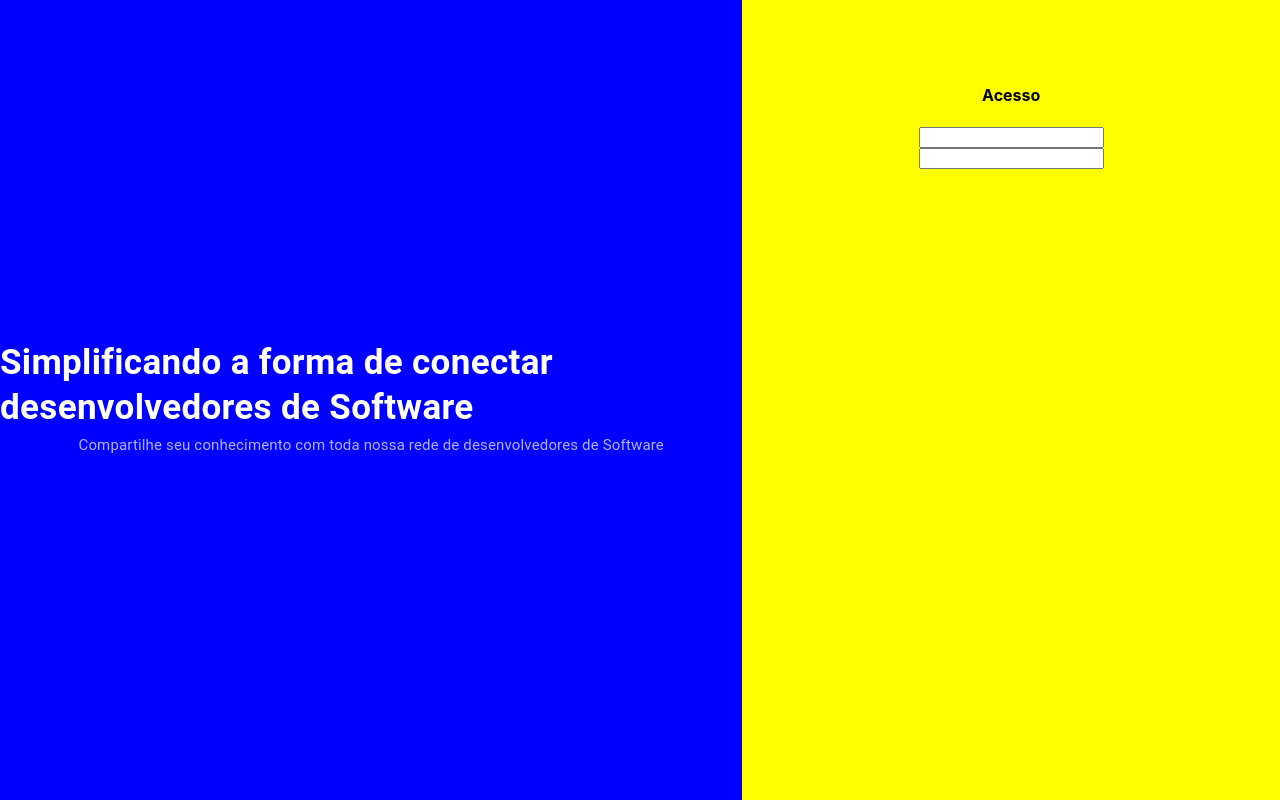
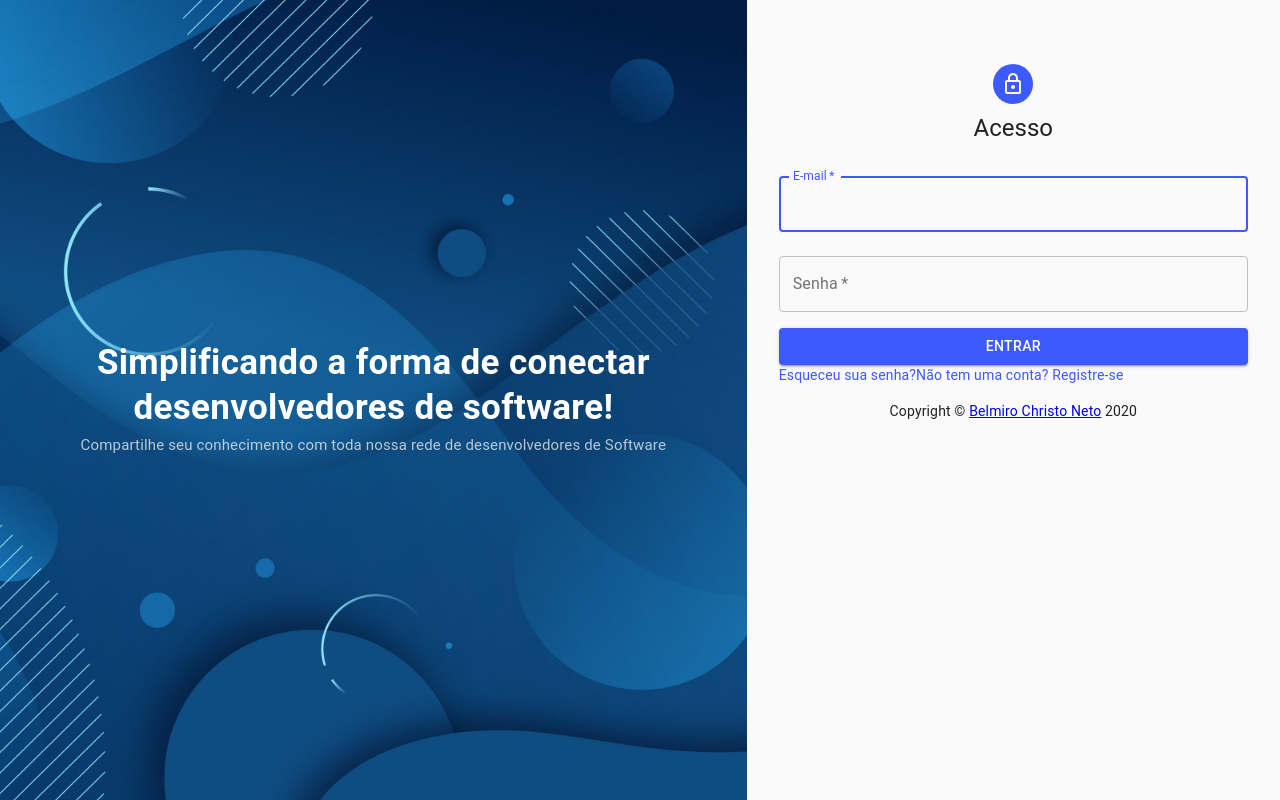
Before and after one commit to belmironeto/conectadev, a React (Create React App) app: page /sign-in in a window 1280 px wide. Built offline with nearby package versions, Linux system fonts and the light colour scheme.

Commit message:
Ajustes da pagina de sign-in para utilizar Grid e Box components

```diff
--- a/src/index.css
+++ /dev/null
@@ -1,14 +0,0 @@
-body {
-  margin: 0;
-  font-family: -apple-system, BlinkMacSystemFont, 'Segoe UI', 'Roboto', 'Oxygen',
-    'Ubuntu', 'Cantarell', 'Fira Sans', 'Droid Sans', 'Helvetica Neue',
-    sans-serif;
-  -webkit-font-smoothing: antialiased;
-  -moz-osx-font-smoothing: grayscale;
-  background-color: #f9f9f9;
-}
-
-code {
-  font-family: source-code-pro, Menlo, Monaco, Consolas, 'Courier New',
-    monospace;
-}
--- a/src/index.js
+++ b/src/index.js
@@ -1,10 +1,11 @@
 import React from 'react';
 import ReactDOM from 'react-dom';
-import './index.css';
+import CssBaseLine from '@material-ui/core/CssBaseline';
 import App from './App';
 
 ReactDOM.render(
   <React.StrictMode>
+    <CssBaseLine />
     <App />
   </React.StrictMode>,
   document.getElementById('root')
--- a/src/pages/Signin/index.js
+++ b/src/pages/Signin/index.js
@@ -1,42 +1,60 @@
 import React from 'react';
-
+import { Grid, Box, Avatar } from '@material-ui/core';
 import { makeStyles } from '@material-ui/core/styles';
-import { Typography } from '@material-ui/core';
+import { Typography, TextField, Button, Link } from '@material-ui/core';
+import LockOutlinedIcon from '@material-ui/icons/LockOutlined';
 
 const useStyles = makeStyles((theme) => ({
   root: {
-    display: 'flex',
-    flexDirection: 'row',
     height: '100vh',
   },
-  left: {
-    background: 'blue',
-    flexBasis: '58%',
-
-    display: 'flex',
-    flexDirection: 'column',
-    justifyContent: 'center',
-    alignItems: 'center',
+  image: {
+    backgroundImage: 'url(/images/background.jpg)',
+    backgroundPosition: 'center',
+    backgroundSize: 'cover',
+    backgroundRepeat: 'none',
+    padding: theme.spacing(2),
+    textAlign: 'center',
   },
-  right: {
-    background: 'yellow',
-    flexBasis: '42%',
+  avatar: {
+    background: theme.palette.primary.main,
+    marginBottom: theme.spacing(1),
+  },
+  button: {
+    marginTop: theme.spacing(1),
   },
   form: {
-    display: 'flex',
-    flexDirection: 'column',
-    margin: '64px 32px',
-    alignItems: 'center',
+    margin: theme.spacing(2, 4),
   },
 }));
+
+function CopyRight() {
+  return (
+    <Typography variant="body2" align="center">
+      {'Copyright © '}
+      <a color="inherit" href="https://www.linkedin.com/in/belmiro-neto/">
+        Belmiro Christo Neto
+      </a>{' '}
+      {new Date().getFullYear()}
+    </Typography>
+  );
+}
 export default function SignIn() {
   const classes = useStyles();
   return (
-    <div className={classes.root}>
-      <div className={classes.left}>
+    <Grid container className={classes.root}>
+      <Grid
+        item
+        container
+        md={7}
+        direction="column"
+        justify="center"
+        alignItems="center"
+        className={classes.image}
+      >
         <Typography style={{ color: '#fff', fontSize: 35, lineHeight: '45px' }}>
           <strong>
-            Simplificando a forma de conectar desenvolvedores de Software
+            Simplificando a forma de conectar desenvolvedores de software!
           </strong>
         </Typography>
         <Typography
@@ -51,14 +69,56 @@ export default function SignIn() {
           Compartilhe seu conhecimento com toda nossa rede de desenvolvedores de
           Software
         </Typography>
-      </div>
-      <div className={classes.right}>
-        <form className={classes.form}>
-          <h4>Acesso</h4>
-          <input type="text" />
-          <input type="text" />
-        </form>
-      </div>
-    </div>
+      </Grid>
+      <Grid item md={5}>
+        <Box display="flex" flexDirection="column" alignItems="center" mt={8}>
+          <Avatar className={classes.avatar}>
+            <LockOutlinedIcon />
+          </Avatar>
+          <Typography variant="h5">Acesso</Typography>
+          <form className={classes.form}>
+            <TextField
+              variant="outlined"
+              margin="normal"
+              required
+              fullWidth
+              id="email"
+              label="E-mail"
+              name="email"
+              autoComplete="email"
+              autoFocus
+            />
+            <TextField
+              variant="outlined"
+              margin="normal"
+              required
+              fullWidth
+              name="password"
+              type="password"
+              label="Senha"
+              id="password"
+              autoComplete="current-password"
+            />
+            <Button
+              fullWidth
+              variant="contained"
+              color="primary"
+              className={classes.button}
+            >
+              Entrar
+            </Button>
+            <Grid container>
+              <Grid item>
+                <Link>Esqueceu sua senha?</Link>
+              </Grid>
+              <Grid item>
+                <Link>Não tem uma conta? Registre-se</Link>
+              </Grid>
+            </Grid>
+          </form>
+          <CopyRight />
+        </Box>
+      </Grid>
+    </Grid>
   );
 }
```
Also changed, not shown: 1 other file (tests, documents, lock files or other folders).
